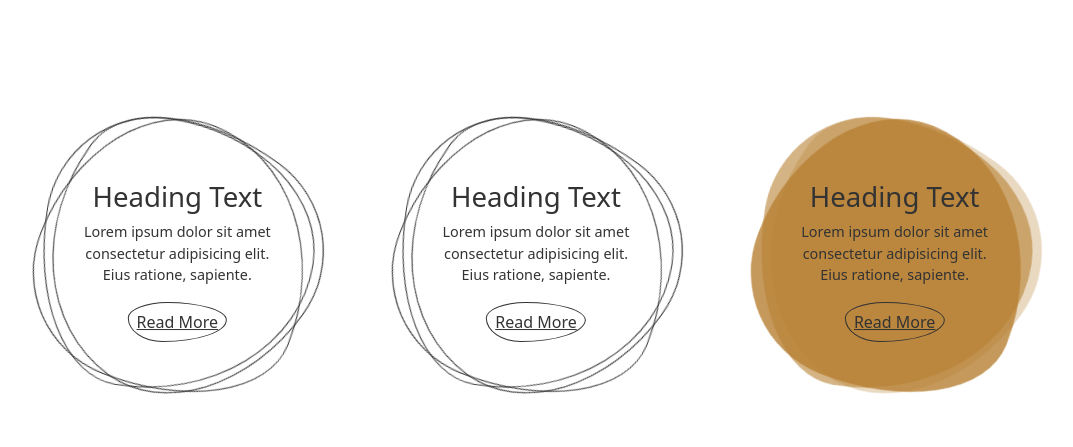
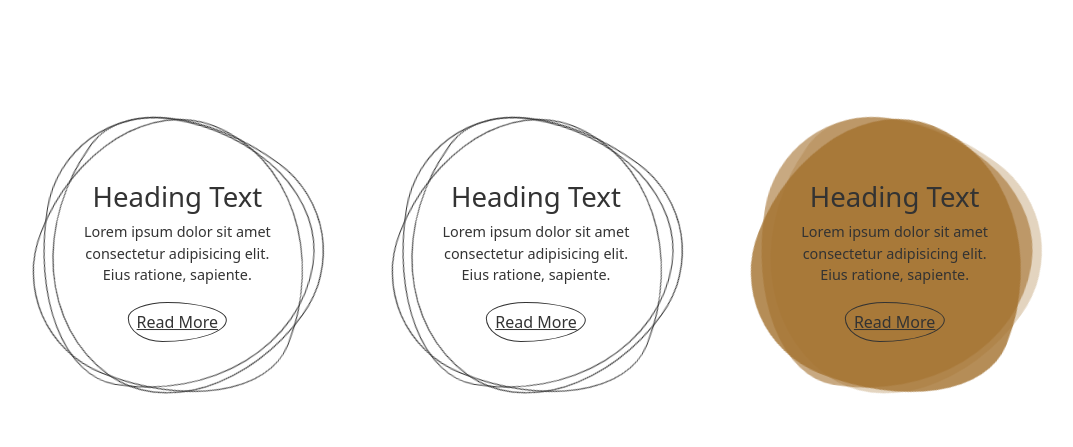
Before and after one commit to designerlinak/SMC_WebDesign3, a PHP site: page /homework/about.html in a window 1280 px wide, with the pointer over the restyled element. Shown: the part 835-1282 px from the top of the page, without its empty margins (104-1177 px from the left). Run offline with PHP 8.4, Linux system fonts and the light colour scheme.

Commit message:
Update on homework

```diff
--- a/week06/homework/css/about-styles.css
+++ b/week06/homework/css/about-styles.css
@@ -150,7 +150,7 @@ main {
 }
 
 .square:nth-child(3):hover span {
-    background-color: rgb(183, 128, 50);
+    background-color: rgb(163, 113, 45);
     border: none;
 }
 
@@ -179,7 +179,6 @@ main {
 }
 
 .square div {
-    /*border: 1px solid red;*/
     position: absolute;
     position: absolute;
     top: 50%;
@@ -195,6 +194,11 @@ main {
     border-radius: 40% 60% 65% 35% / 40% 45% 55% 60%;
     border: 1px solid #333;
     padding: 8px;
+}
+
+.square div a:hover {
+    color: white;
+    border: 1px solid white;
 }
 
 @keyframes circle {
```
